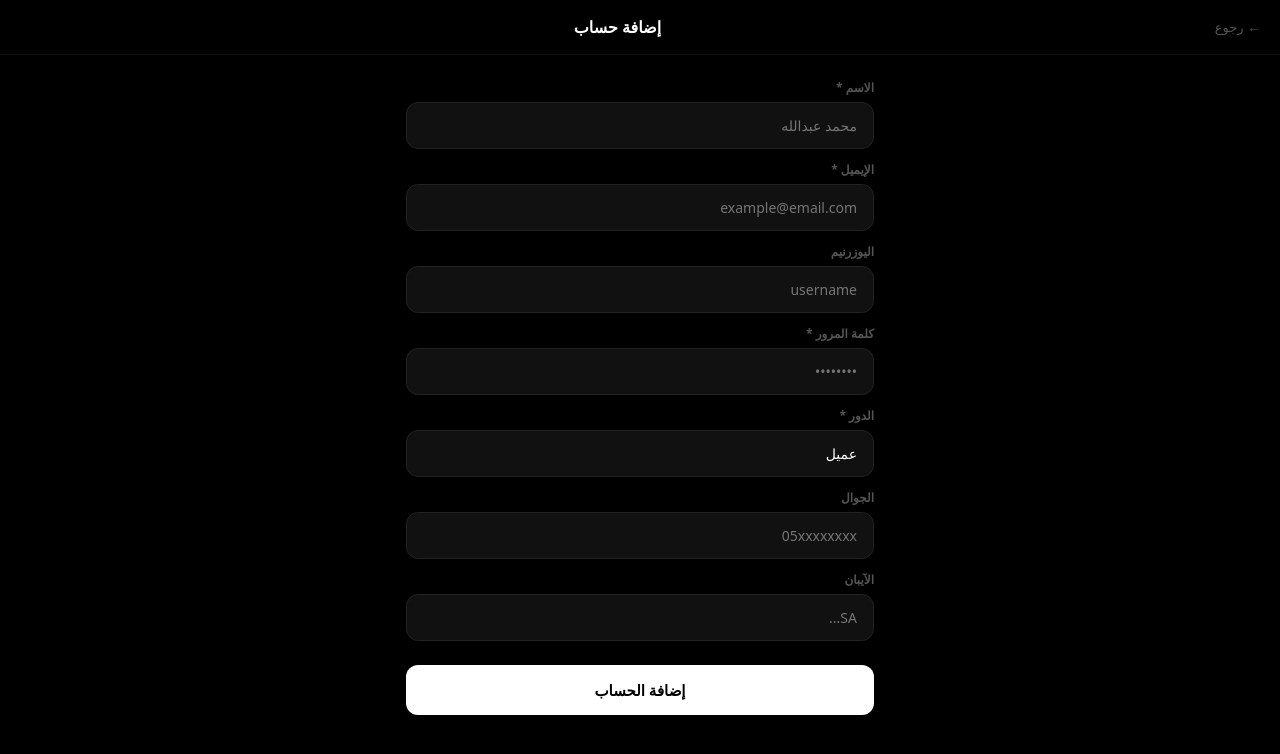
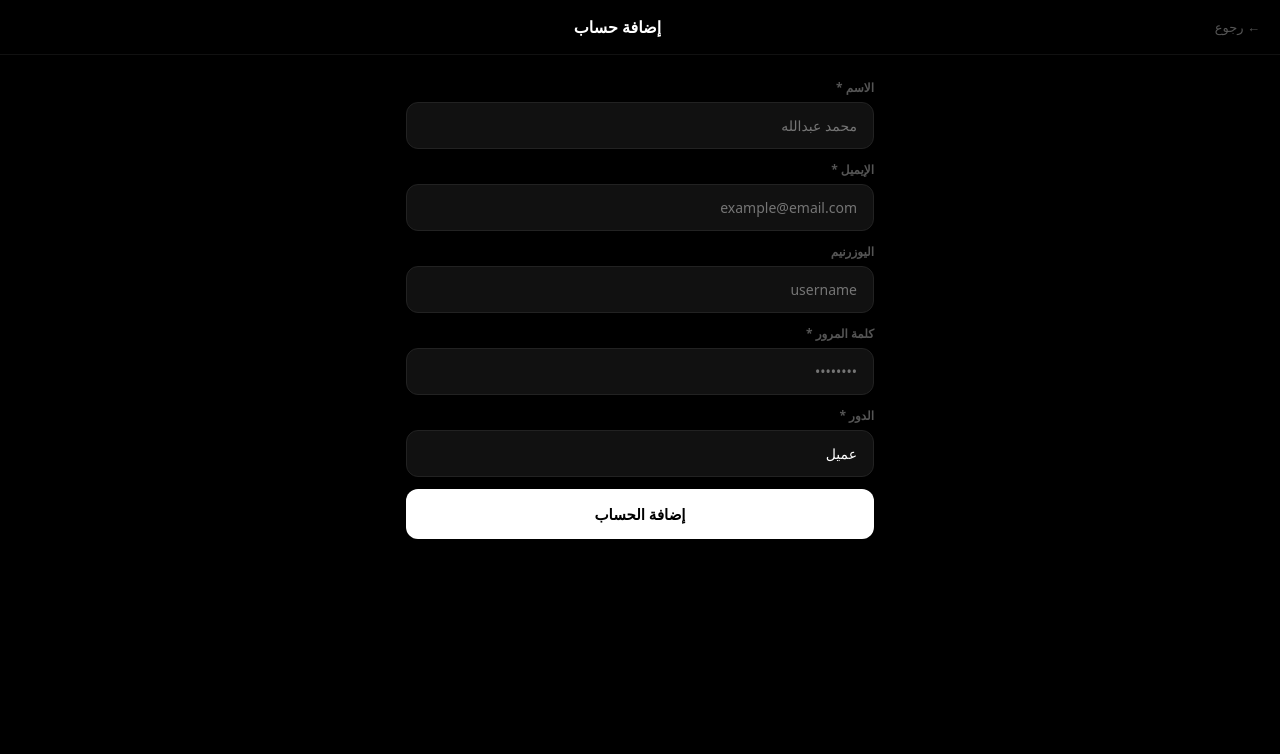
Before and after one commit to KH515/dashboard2, a Next.js app: page /admin/customers/new in a window 1280 px wide. Shown: the top 754 px of the page. Built offline with nearby package versions, Linux system fonts and the light colour scheme.

Commit message:
fix new user form

```diff
--- a/app/admin/customers/new/page.tsx
+++ b/app/admin/customers/new/page.tsx
@@ -58,6 +58,8 @@ export default function NewUserPage() {
     boxSizing: "border-box" as const,
   }
 
+  const needsPayment = form.role === "seller" || form.role === "affiliate"
+
   return (
     <div style={{ minHeight: "100vh", background: "#000", color: "#fff", fontFamily: "Cairo, system-ui, sans-serif", direction: "rtl" }}>
       <div style={{ padding: "16px 20px", borderBottom: "1px solid #111", display: "flex", justifyContent: "space-between", alignItems: "center", position: "sticky", top: 0, background: "#000", zIndex: 10 }}>
@@ -97,6 +99,8 @@ export default function NewUserPage() {
             </select>
           </div>
 
+          {needsPayment && (
+            <>
               <div style={{ marginBottom: "12px" }}>
                 <label style={{ display: "block", fontSize: "12px", color: "#555", marginBottom: "6px", fontWeight: "700" }}>الجوال</label>
                 <input type="tel" value={form.phone} onChange={e => setForm({...form, phone: e.target.value})} placeholder="05xxxxxxxx" style={inp} />
@@ -106,6 +110,8 @@ export default function NewUserPage() {
                 <label style={{ display: "block", fontSize: "12px", color: "#555", marginBottom: "6px", fontWeight: "700" }}>الآيبان</label>
                 <input type="text" value={form.iban} onChange={e => setForm({...form, iban: e.target.value})} placeholder="SA..." style={inp} />
               </div>
+            </>
+          )}
 
           {error && <div style={{ color: "#f87171", fontSize: "13px", marginBottom: "16px", padding: "12px", background: "rgba(239,68,68,0.08)", borderRadius: "10px" }}>⚠️ {error}</div>}
 
```
Lines whose indentation alone changed are shown as unchanged.
